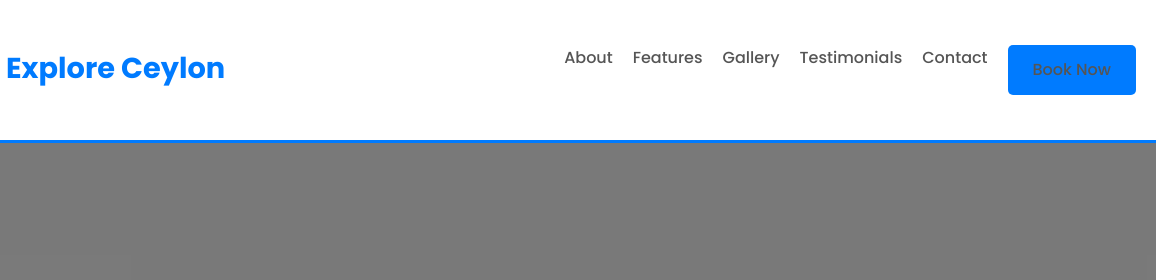
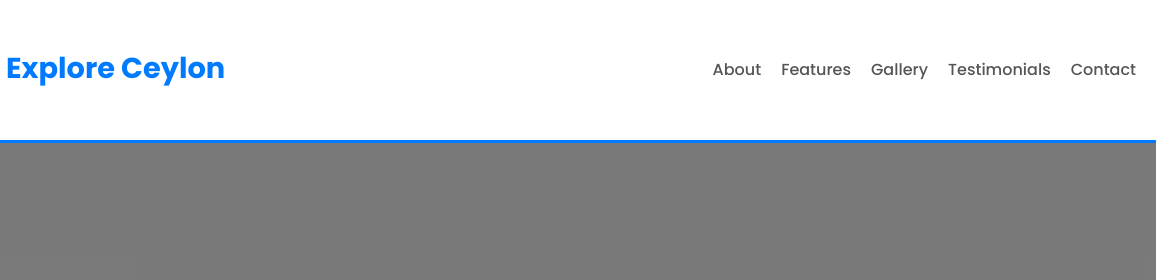
Before and after one commit to isuru781/Explore-Ceylon_website, a plain HTML site: page index.html in a window 1280 px wide. Shown: the top 280 px of the page, 124-1280 px from the left. Drawn offline with Linux system fonts and the light colour scheme.

Commit message:
Update index.html

```diff
--- a/index.html
+++ b/index.html
@@ -25,7 +25,6 @@
         <li><a href="#gallery">Gallery</a></li>
         <li><a href="#testimonials">Testimonials</a></li>
         <li><a href="#contact">Contact</a></li>
-        <li><a href="#" class="cta-button">Book Now</a></li>
       </ul>
     </nav>
   </header>
```
